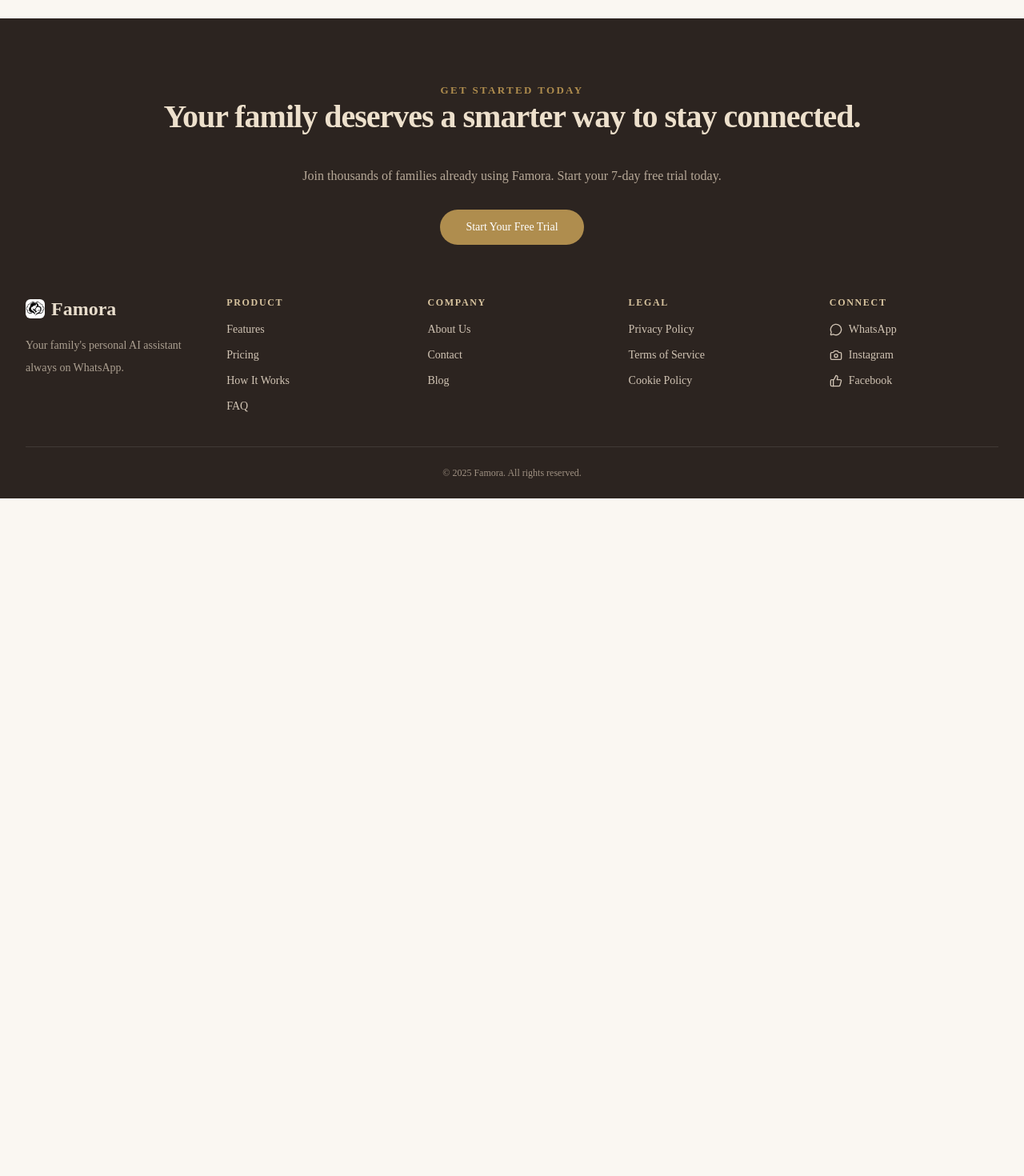
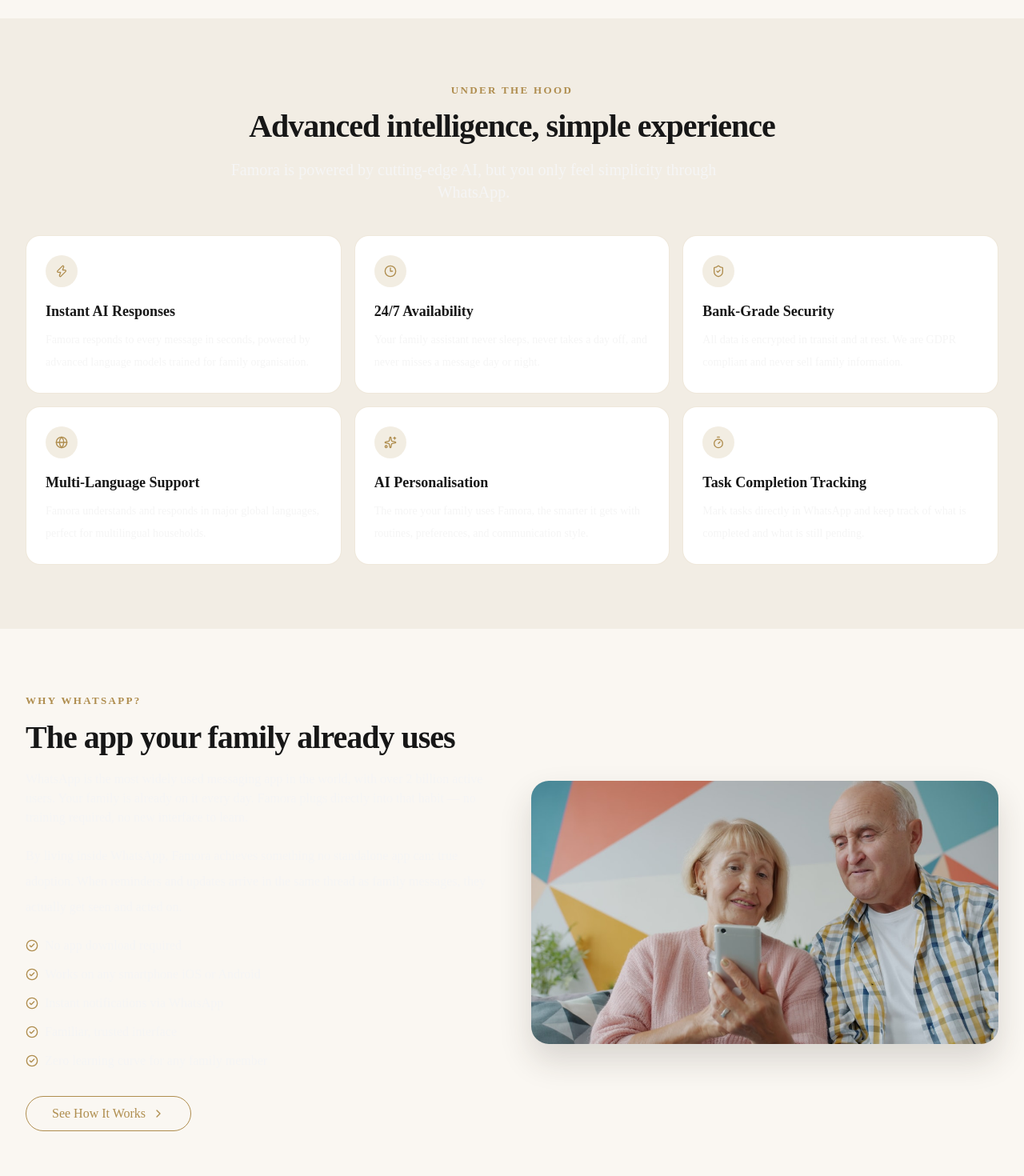
Before and after one commit to Rahul-Mallik-CSE/famora, a Next.js app: page /features in a window 1280 px wide. Shown: the part 1500-2970 px from the top of the page at 80% size. Before the commit the page ends 2123 px from the top, so only its background shows below. Built offline with nearby package versions, Linux system fonts and the light colour scheme.

Commit message:
Add HoodSection and WhatsAppSection components to FeaturesPage

```diff
--- a/src/app/features/page.tsx
+++ b/src/app/features/page.tsx
@@ -1,13 +1,17 @@
 /** @format */
 
 import CoreFeaturesSection from "@/components/FeaturesComponents/CoreFeaturesSection";
+import HoodSection from "@/components/FeaturesComponents/HoodSection";
 import StatsSection from "@/components/FeaturesComponents/StatsSection";
+import WhatsAppSection from "@/components/FeaturesComponents/WhatsAppSection";
 
 const FeaturesPage = () => {
   return (
     <main className="w-full bg-transparent">
       <StatsSection />
       <CoreFeaturesSection />
+      <HoodSection />
+      <WhatsAppSection />
     </main>
   );
 };
--- /dev/null
+++ b/src/components/FeaturesComponents/HoodSection.tsx
@@ -0,0 +1,88 @@
+/** @format */
+
+import { Clock3, Globe, ShieldCheck, Sparkles, Timer, Zap } from "lucide-react";
+import SectionHeading from "@/components/CommonComponents/SectionHeading";
+import {
+  MotionReveal,
+  MotionStagger,
+  MotionStaggerItem,
+} from "@/components/CommonComponents/MotionReveal";
+
+const hoodCards = [
+  {
+    title: "Instant AI Responses",
+    description:
+      "Famora responds to every message in seconds, powered by advanced language models trained for family organisation.",
+    icon: Zap,
+  },
+  {
+    title: "24/7 Availability",
+    description:
+      "Your family assistant never sleeps, never takes a day off, and never misses a message day or night.",
+    icon: Clock3,
+  },
+  {
+    title: "Bank-Grade Security",
+    description:
+      "All data is encrypted in transit and at rest. We are GDPR compliant and never sell family information.",
+    icon: ShieldCheck,
+  },
+  {
+    title: "Multi-Language Support",
+    description:
+      "Famora understands and responds in major global languages, perfect for multilingual households.",
+    icon: Globe,
+  },
+  {
+    title: "AI Personalisation",
+    description:
+      "The more your family uses Famora, the smarter it gets with routines, preferences, and communication style.",
+    icon: Sparkles,
+  },
+  {
+    title: "Task Completion Tracking",
+    description:
+      "Mark tasks directly in WhatsApp and keep track of what is completed and what is still pending.",
+    icon: Timer,
+  },
+];
+
+const HoodSection = () => {
+  return (
+    <section className="w-full bg-secondary-background py-16 sm:py-20">
+      <div className="mx-auto max-w-7xl px-4 sm:px-6 lg:px-8">
+        <MotionReveal>
+          <SectionHeading
+            semiTitle="Under The Hood"
+            title="Advanced intelligence, simple experience"
+            description="Famora is powered by cutting-edge AI, but you only feel simplicity through WhatsApp."
+          />
+        </MotionReveal>
+
+        <MotionStagger className="mt-10 grid gap-4 sm:grid-cols-2 xl:grid-cols-3">
+          {hoodCards.map((card) => {
+            const Icon = card.icon;
+
+            return (
+              <MotionStaggerItem key={card.title}>
+                <article className="h-full rounded-2xl border border-button-bg/20 bg-card-bg p-5 sm:p-6">
+                  <div className="mb-4 inline-flex h-10 w-10 items-center justify-center rounded-full bg-button-bg/16 text-button-bg">
+                    <Icon className="h-4 w-4" />
+                  </div>
+                  <h3 className="text-base font-semibold text-primary md:text-lg">
+                    {card.title}
+                  </h3>
+                  <p className="mt-2 text-xs leading-7 text-secondary md:text-sm">
+                    {card.description}
+                  </p>
+                </article>
+              </MotionStaggerItem>
+            );
+          })}
+        </MotionStagger>
+      </div>
+    </section>
+  );
+};
+
+export default HoodSection;
--- /dev/null
+++ b/src/components/FeaturesComponents/WhatsAppSection.tsx
@@ -0,0 +1,91 @@
+/** @format */
+
+import Image from "next/image";
+import Link from "next/link";
+import { ChevronRight, CircleCheck } from "lucide-react";
+import { Button } from "@/components/ui/button";
+import SectionHeading from "@/components/CommonComponents/SectionHeading";
+import {
+  MotionReveal,
+  MotionStagger,
+  MotionStaggerItem,
+} from "@/components/CommonComponents/MotionReveal";
+
+const points = [
+  "No app download required",
+  "Works on any smartphone iOS or Android",
+  "Instant notifications via WhatsApp",
+  "Familiar, trusted interface",
+  "Zero learning curve for any family member",
+];
+
+const WhatsAppSection = () => {
+  return (
+    <section className="w-full bg-transparent py-16 sm:py-20">
+      <div className="mx-auto max-w-7xl px-4 sm:px-6 lg:px-8">
+        <div className="grid items-center gap-10 lg:grid-cols-2 lg:gap-12">
+          <MotionReveal>
+            <div className="text-center lg:text-left">
+              <SectionHeading
+                semiTitle="Why WhatsApp?"
+                title="The app your family already uses"
+                className="mx-0 max-w-none text-center lg:text-left"
+                titleClassName="text-primary"
+                description="WhatsApp is the most widely used messaging app in the world, with over 2 billion active users. Your family is already on it every day. Famora plugs directly into that habit — no training required, no new interface to learn."
+                descriptionClassName="text-secondary text-sm md:text-base mt-5 text-center mx-auto lg:text-left"
+              />
+
+              <p className="mt-5 text-sm leading-8 text-secondary md:text-base ">
+                By living inside WhatsApp, Famora achieves something no
+                standalone app can: true adoption. When reminders and updates
+                arrive in the same thread as family messages, they actually get
+                seen and acted on.
+              </p>
+
+              <MotionStagger className="mt-5 space-y-3">
+                {points.map((point) => (
+                  <MotionStaggerItem key={point}>
+                    <div className="flex items-center justify-center gap-2 text-center text-sm text-secondary md:text-base lg:justify-start lg:text-left lg:items-start">
+                      <CircleCheck className="mt-1 h-4 w-4 shrink-0 text-button-bg" />
+                      <span>{point}</span>
+                    </div>
+                  </MotionStaggerItem>
+                ))}
+              </MotionStagger>
+
+              <MotionReveal delay={0.12}>
+                <Button
+                  asChild
+                  variant="outline"
+                  className="mt-8 h-11 rounded-full border-button-bg bg-transparent px-8 text-sm font-medium text-button-bg hover:bg-button-bg/10! md:text-base"
+                >
+                  <Link
+                    href="#how-it-works"
+                    className="inline-flex items-center gap-2"
+                  >
+                    See How It Works
+                    <ChevronRight className="h-4 w-4" />
+                  </Link>
+                </Button>
+              </MotionReveal>
+            </div>
+          </MotionReveal>
+
+          <MotionReveal delay={0.08}>
+            <div className="overflow-hidden rounded-3xl shadow-[0_20px_40px_rgba(44,36,32,0.16)]">
+              <Image
+                src="/featuresWpBanner.jpg"
+                alt="Family using WhatsApp on a smartphone"
+                width={960}
+                height={640}
+                className="h-auto w-full object-cover"
+              />
+            </div>
+          </MotionReveal>
+        </div>
+      </div>
+    </section>
+  );
+};
+
+export default WhatsAppSection;
```
Also changed, not shown: public/featuresWpBanner.jpg (added).
